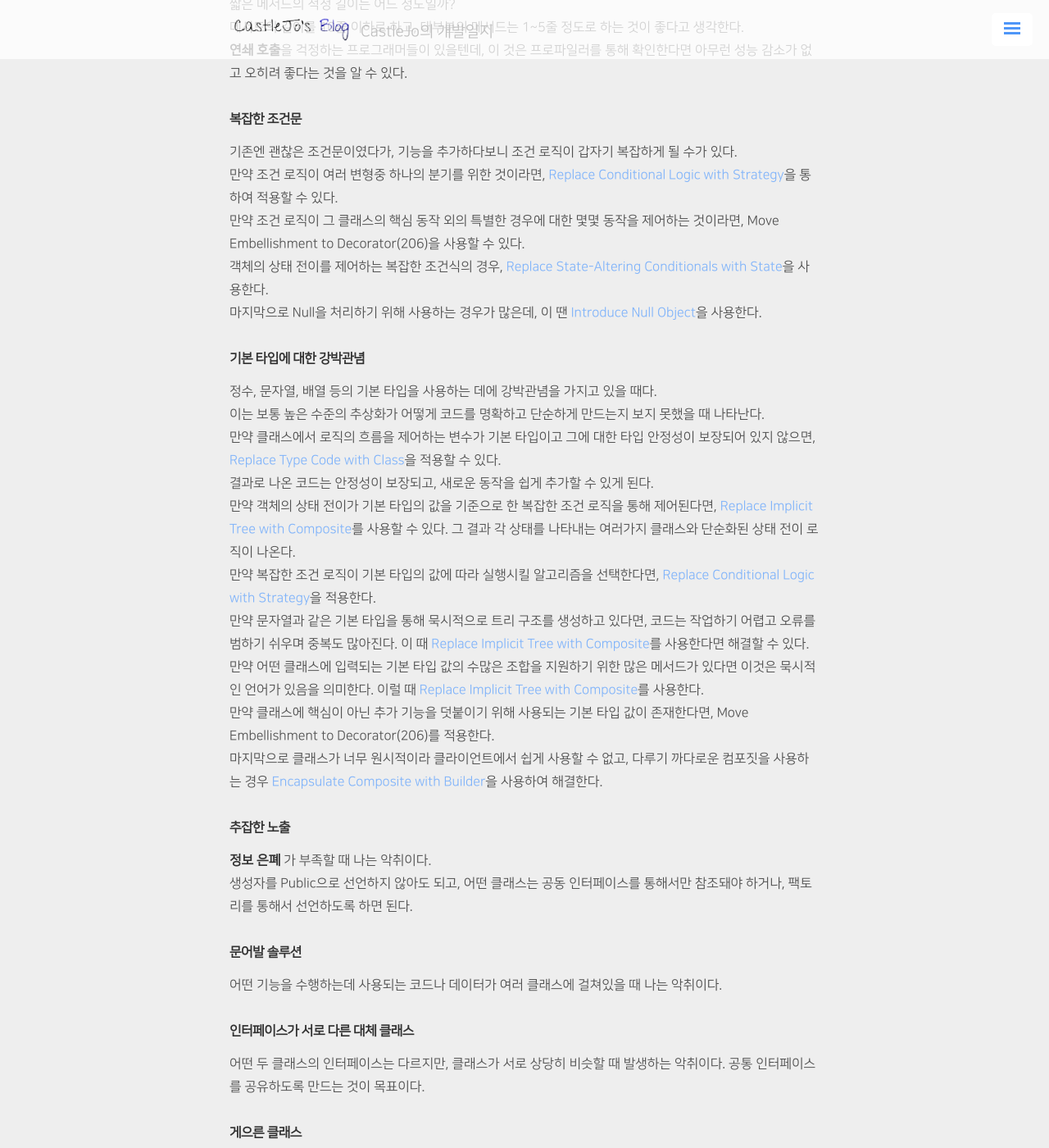
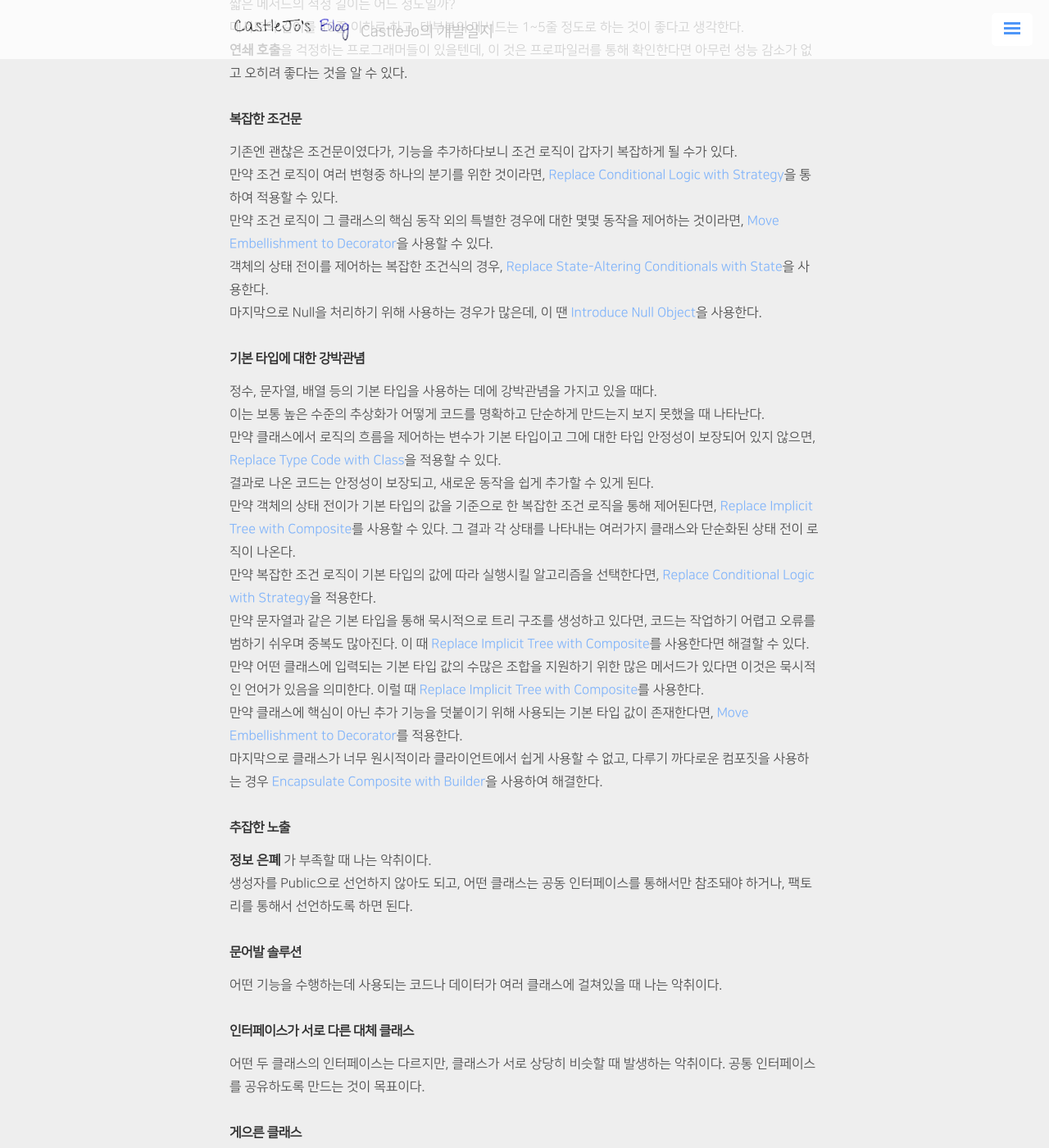
Before and after one commit to ukcastle/ukcastle.github.io, a Jekyll site: the page built from _posts/Refactoring/2021-04-12-RF-Ch4.md, in a window 1280 px wide and 1400 px high, scrolled down 1921 px. Shown: the whole window at 82% size. Built offline with Jekyll 4.4.1, drawn with Linux system fonts in a browser that asks for light colours; nearby versions of some CDN libraries; a script that is not in the unit is left out; comment, search, counter and statistics services are not loaded; some of the changed text lies outside the part shown.

Commit message:
docs: href

```diff
--- a/_posts/Refactoring/2021-04-12-RF-Ch4.md
+++ b/_posts/Refactoring/2021-04-12-RF-Ch4.md
@@ -21,8 +21,8 @@ tag: [DesignPattern, Refactoring]
 |:---:|:---:|
 |중복된 코드|[Form Template Method](https://jo631.github.io/refactoring/2021/04/16/Form-Template-Method/)<br>[Introduce Polymorphic Creation with Factory Method](https://jo631.github.io/refactoring/2021/04/13/Introduce-Polymorphic-Creation-with-Factory-Method/)<br>[Chain Constructors](https://jo631.github.io/refactoring/2021/04/13/Chain-Constructors/)<br>[Replace One/Many Distinctions with Composite](https://jo631.github.io/refactoring/2021/04/30/Replace-One-Many-Distinctions-with-Composite/)<br>[Extract Composite](https://jo631.github.io/refactoring/2021/04/28/Extract-Composite/)<br>[Unify interfaces with Adapter](https://jo631.github.io/refactoring/2021/05/10/Unify-Interface-with-Adapter/)<br>[Introduce Null Object](https://jo631.github.io/refactoring/2021/05/18/Introduce-Null-Object/)|
 |긴 메서드|[Compose Method](https://jo631.github.io/refactoring/2021/04/14/Compose-Method/)<br> [Move Accumulation to Collecting Parameter](https://jo631.github.io/refactoring/2021/04/27/Move-Accumulation-to-Collecting-Parameter/)<br>[Replace Conditional Dispatcher with Command](https://jo631.github.io/refactoring/2021/05/01/Replace-Conditional-Dispatcher-with-Command/)<br>Move Accumulation to Visitor(423)<br>[Replace Conditional Logic with Strategy](https://jo631.github.io/refactoring/2021/04/15/Replace-Conditional-Logic-with-Strategy/)|
-|복잡한 조건문|[Replace Conditional Logic with Strategy](https://jo631.github.io/refactoring/2021/04/15/Replace-Conditional-Logic-with-Strategy/)<br>Move Embellishment to Decorator(206)<br>[Replace State-Altering Conditionals with State](https://jo631.github.io/refactoring/2021/05/13/Replace-State-Altering-Conditionals-with-State/)<br>[Introduce Null Object](https://jo631.github.io/refactoring/2021/05/18/Introduce-Null-Object/)|
-|기본 타입에 대한 강박관념|[Replace Type Code with Class](https://jo631.github.io/refactoring/2021/05/12/Replace-Type-Code-with-Class/)<br>[Replace State-Altering Conditionals with State](https://jo631.github.io/refactoring/2021/05/13/Replace-State-Altering-Conditionals-with-State/)<br>[Replace Conditional Logic with Strategy](https://jo631.github.io/refactoring/2021/04/15/Replace-Conditional-Logic-with-Strategy/)<br>[Replace Implicit Tree with Composite](https://jo631.github.io/refactoring/2021/04/19/Replace-Implicit-Tree-with-Composite/)<br>Replace Implicit Language with Interpreter(360)<br>Move Embellishment to Decorator(206)<br>[Encapsulate Composite with Builder](https://jo631.github.io/refactoring/2021/04/20/Encapsulate-Composite-with-Builder/)|
+|복잡한 조건문|[Replace Conditional Logic with Strategy](https://jo631.github.io/refactoring/2021/04/15/Replace-Conditional-Logic-with-Strategy/)<br>[Move Embellishment to Decorator](https://jo631.github.io/refactoring/2021/06/29/Move-Embellishment-to-Decorator/)<br>[Replace State-Altering Conditionals with State](https://jo631.github.io/refactoring/2021/05/13/Replace-State-Altering-Conditionals-with-State/)<br>[Introduce Null Object](https://jo631.github.io/refactoring/2021/05/18/Introduce-Null-Object/)|
+|기본 타입에 대한 강박관념|[Replace Type Code with Class](https://jo631.github.io/refactoring/2021/05/12/Replace-Type-Code-with-Class/)<br>[Replace State-Altering Conditionals with State](https://jo631.github.io/refactoring/2021/05/13/Replace-State-Altering-Conditionals-with-State/)<br>[Replace Conditional Logic with Strategy](https://jo631.github.io/refactoring/2021/04/15/Replace-Conditional-Logic-with-Strategy/)<br>[Replace Implicit Tree with Composite](https://jo631.github.io/refactoring/2021/04/19/Replace-Implicit-Tree-with-Composite/)<br>Replace Implicit Language with Interpreter(360)<br>[Move Embellishment to Decorator](https://jo631.github.io/refactoring/2021/06/29/Move-Embellishment-to-Decorator/)<br>[Encapsulate Composite with Builder](https://jo631.github.io/refactoring/2021/04/20/Encapsulate-Composite-with-Builder/)|
 |추잡한 노출|[Encapsulate Classes with Factory](https://jo631.github.io/refactoring/2021/04/13/Encapsulate-Classes-with-Factory/)|
 |문어발 솔루션|Move Creation Knowledge to Factory(110)|
 |인터페이스가 서로 다른 대체 클래스|[Unify interfaces with Adapter](https://jo631.github.io/refactoring/2021/05/10/Unify-Interface-with-Adapter/)|
@@ -48,7 +48,7 @@ tag: [DesignPattern, Refactoring]
 
 기존엔 괜찮은 조건문이였다가, 기능을 추가하다보니 조건 로직이 갑자기 복잡하게 될 수가 있다.
 만약 조건 로직이 여러 변형중 하나의 분기를 위한 것이라면, [Replace Conditional Logic with Strategy](https://jo631.github.io/refactoring/2021/04/15/Replace-Conditional-Logic-with-Strategy/)을 통하여 적용할 수 있다.
-만약 조건 로직이 그 클래스의 핵심 동작 외의 특별한 경우에 대한 몇몇 동작을 제어하는 것이라면, Move Embellishment to Decorator(206)을 사용할 수 있다.
+만약 조건 로직이 그 클래스의 핵심 동작 외의 특별한 경우에 대한 몇몇 동작을 제어하는 것이라면, [Move Embellishment to Decorator](https://jo631.github.io/refactoring/2021/06/29/Move-Embellishment-to-Decorator/)을 사용할 수 있다.
 객체의 상태 전이를 제어하는 복잡한 조건식의 경우, [Replace State-Altering Conditionals with State](https://jo631.github.io/refactoring/2021/05/13/Replace-State-Altering-Conditionals-with-State/)을 사용한다.
 마지막으로 Null을 처리하기 위해 사용하는 경우가 많은데, 이 땐 [Introduce Null Object](https://jo631.github.io/refactoring/2021/05/18/Introduce-Null-Object/)을 사용한다.
 
@@ -62,7 +62,7 @@ tag: [DesignPattern, Refactoring]
 만약 복잡한 조건 로직이 기본 타입의 값에 따라 실행시킬 알고리즘을 선택한다면, [Replace Conditional Logic with Strategy](https://jo631.github.io/refactoring/2021/04/15/Replace-Conditional-Logic-with-Strategy/)을 적용한다.
 만약 문자열과 같은 기본 타입을 통해 묵시적으로 트리 구조를 생성하고 있다면, 코드는 작업하기 어렵고 오류를 범하기 쉬우며 중복도 많아진다. 이 때 [Replace Implicit Tree with Composite](https://jo631.github.io/refactoring/2021/04/19/Replace-Implicit-Tree-with-Composite/)를 사용한다면 해결할 수 있다.
 만약 어떤 클래스에 입력되는 기본 타입 값의 수많은 조합을 지원하기 위한 많은 메서드가 있다면 이것은 묵시적인 언어가 있음을 의미한다. 이럴 때 [Replace Implicit Tree with Composite](https://jo631.github.io/refactoring/2021/04/19/Replace-Implicit-Tree-with-Composite/)를 사용한다.
-만약 클래스에 핵심이 아닌 추가 기능을 덧붙이기 위해 사용되는 기본 타입 값이 존재한다면, Move Embellishment to Decorator(206)를 적용한다.
+만약 클래스에 핵심이 아닌 추가 기능을 덧붙이기 위해 사용되는 기본 타입 값이 존재한다면, [Move Embellishment to Decorator](https://jo631.github.io/refactoring/2021/06/29/Move-Embellishment-to-Decorator/)를 적용한다.
 마지막으로 클래스가 너무 원시적이라 클라이언트에서 쉽게 사용할 수 없고, 다루기 까다로운 컴포짓을 사용하는 경우 [Encapsulate Composite with Builder](https://jo631.github.io/refactoring/2021/04/20/Encapsulate-Composite-with-Builder/)을 사용하여 해결한다.
 
 #### 추잡한 노출
```
Also changed, not shown: _posts/Refactoring/2021-04-08-RF-Ch2-3.md (+1 -1 lines), _posts/Refactoring/2021-04-12-RF-Ch5.md (+1 -1 lines).
